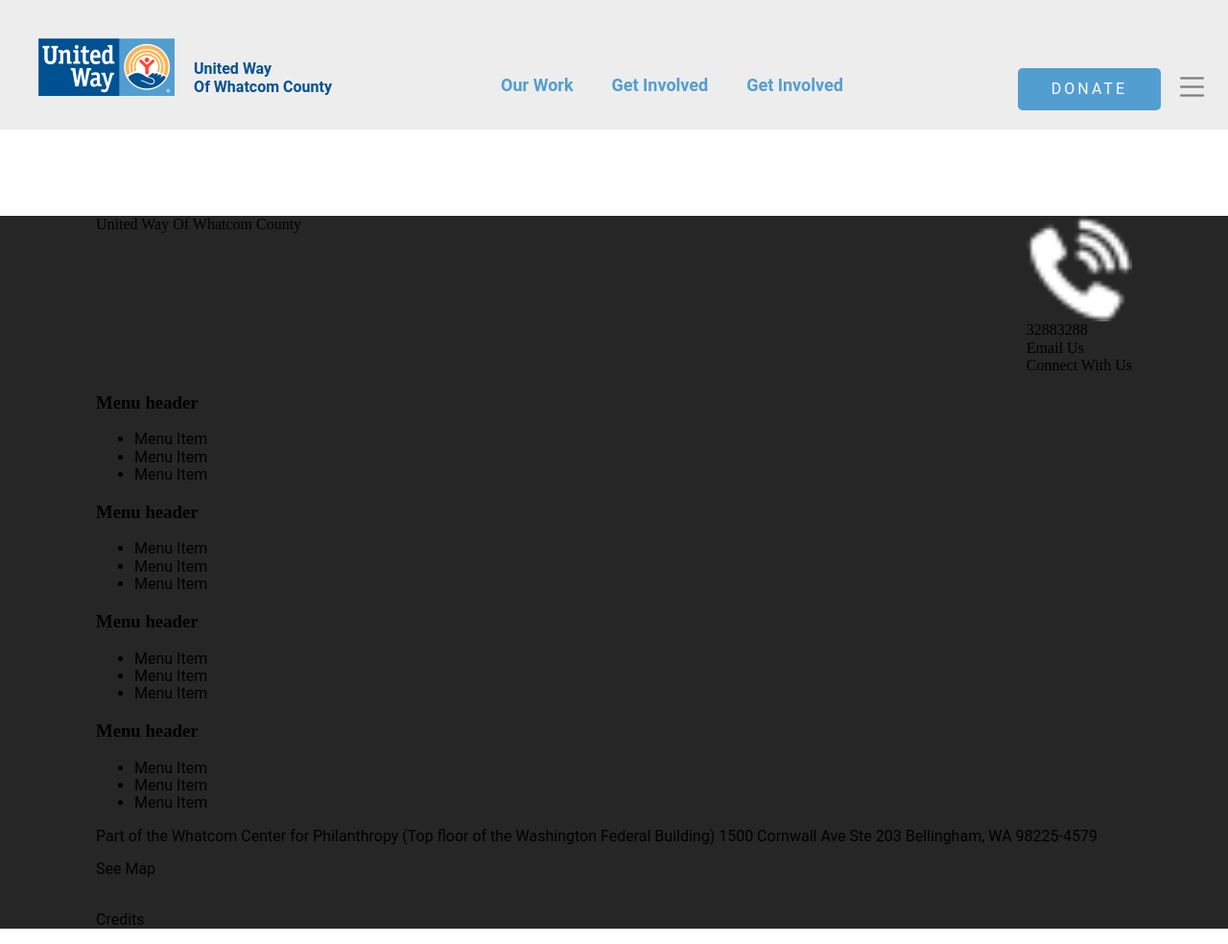
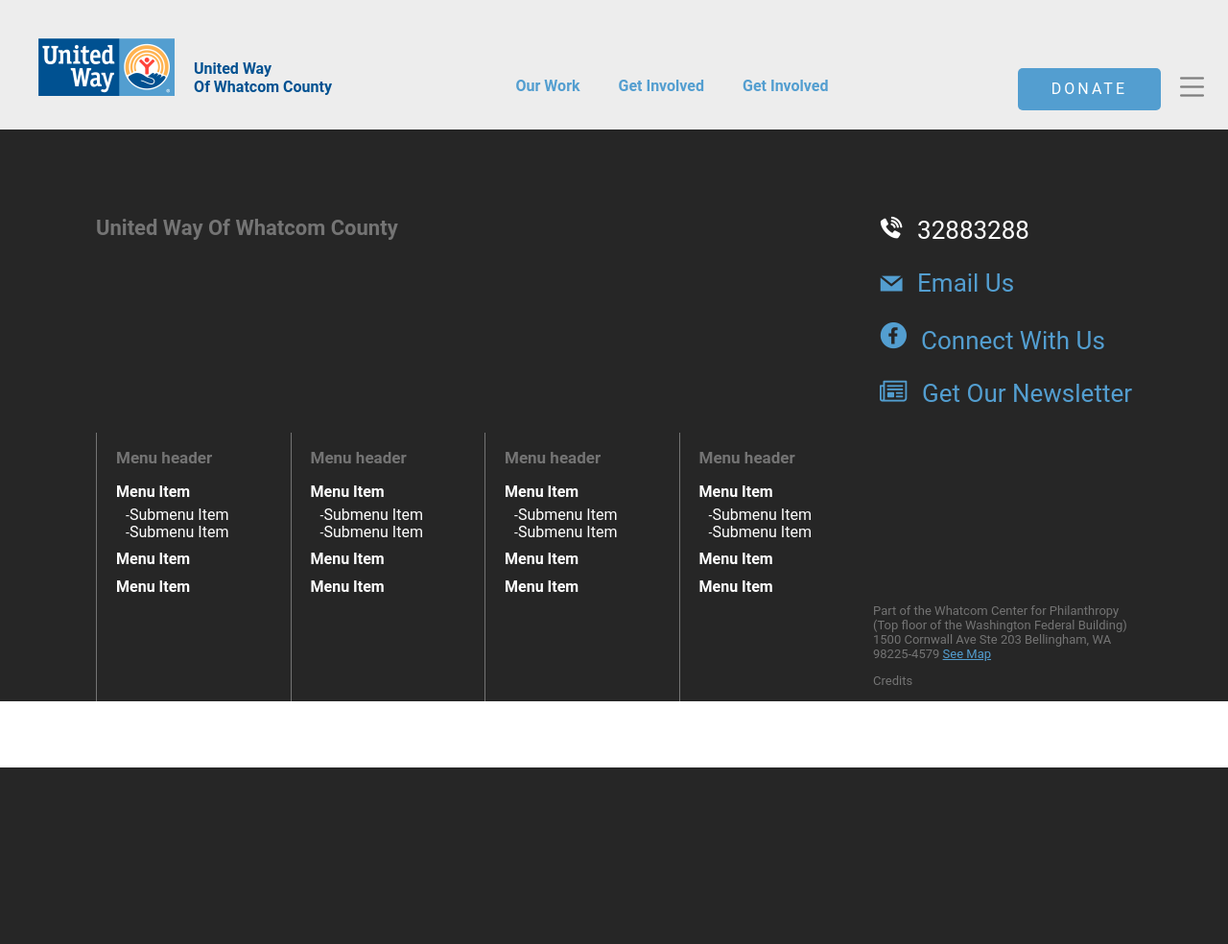
Before and after one commit to lukehtravis/unitedwaywhatcom, a PHP site: page / in a window 1280 px wide. Shown: the whole page at 96% size. After the commit the page ends 800 px from the top, so only its background shows below. Run offline with PHP 8.4, Linux system fonts and the light colour scheme.

Commit message:
desktop footer additions

```diff
--- a/assets/css/_src/_defaults.scss
+++ b/assets/css/_src/_defaults.scss
@@ -7,7 +7,15 @@ html {
   box-sizing: border-box;
 }
 
-p, button, li, a, input {
+h2, h3 {
+  font-family: $roboto;
+}
+
+p, button, li, a, input, span {
   font-size: $text-default;
   font-family: $roboto;
 }
+
+a {
+  color: $color-lightblue;
+}
--- a/assets/css/_src/components/_footer.scss
+++ b/assets/css/_src/components/_footer.scss
@@ -4,7 +4,7 @@ footer {
 
 .footer-container {
   @include pageSideMargins;
-  margin-top: 90px;
+  padding-top: 90px;
 }
 
 .top-footer {
@@ -12,7 +12,89 @@ footer {
   justify-content: space-between;
 }
 
+.footer-title span {
+  font-size: 22px;
+  color: $color-graytext-footer;
+  font-weight: bold;
+}
+
 .footer-contact {
   display: flex;
   flex-direction: column;
+  > div {
+    margin-bottom: 25px;
+  }
+  span {
+    font-size: 26px;
+    color: $color-lightblue;
+    margin-left: 15px;
+  }
+  div:first-of-type span {
+    color: $color-white;
+    margin-bottom: 30px;
+  }
 }
+
+.bottom-footer {
+  display: flex;
+  height: 280px;
+}
+
+.footer-menus {
+  display: grid;
+  grid-template-columns: 25% 25% 25% 25%;
+  width: 75%;
+}
+
+.footer-menu-container {
+  border-left: solid 1px $color-graytext-footer;
+  padding-left: 20px;
+  h3 {
+    color: $color-graytext-footer;
+    font-size: 17px;
+  }
+  li {
+    color: $color-white;
+    font-size: 14px;
+  }
+  .footer-menu {
+    @include menuUl;
+    > li {
+      margin-bottom: 10px;
+    }
+    a {
+      text-decoration: none;
+      color: $color-white;
+    }
+    > li > a {
+      font-weight: bold;
+    }
+    > li ul {
+      list-style: none;
+      padding-left: 0px;
+      margin-top: 5px;
+      margin-bottom: 10px;
+      li {
+        margin-left: 25px;
+      }
+      li::before {
+        content: "-";
+        margin-left: -15px;
+      }
+      li a {
+        font-weight: normal;
+      }
+    }
+  }
+}
+
+.footer-credits {
+  width: 25%;
+  align-self: flex-end;
+  p, a {
+    font-size: 13px;
+  }
+  p {
+    color: $color-graytext-footer;
+  }
+}
--- a/assets/css/main.css
+++ b/assets/css/main.css
@@ -341,9 +341,15 @@ html {
 * {
   box-sizing: border-box; }
 
-p, button, li, a, input {
+h2, h3 {
+  font-family: "Roboto", sans-serif; }
+
+p, button, li, a, input, span {
   font-size: 16px;
   font-family: "Roboto", sans-serif; }
+
+a {
+  color: #539ed0; }
 
 header {
   background-color: #ededed;
@@ -496,14 +502,78 @@ footer {
 .footer-container {
   margin-left: 100px;
   margin-right: 100px;
-  margin-top: 90px; }
+  padding-top: 90px; }
 
 .top-footer {
   display: flex;
   justify-content: space-between; }
 
+.footer-title span {
+  font-size: 22px;
+  color: #747474;
+  font-weight: bold; }
+
 .footer-contact {
   display: flex;
   flex-direction: column; }
+  .footer-contact > div {
+    margin-bottom: 25px; }
+  .footer-contact span {
+    font-size: 26px;
+    color: #539ed0;
+    margin-left: 15px; }
+  .footer-contact div:first-of-type span {
+    color: white;
+    margin-bottom: 30px; }
+
+.bottom-footer {
+  display: flex;
+  height: 280px; }
+
+.footer-menus {
+  display: grid;
+  grid-template-columns: 25% 25% 25% 25%;
+  width: 75%; }
+
+.footer-menu-container {
+  border-left: solid 1px #747474;
+  padding-left: 20px; }
+  .footer-menu-container h3 {
+    color: #747474;
+    font-size: 17px; }
+  .footer-menu-container li {
+    color: white;
+    font-size: 14px; }
+  .footer-menu-container .footer-menu {
+    list-style: none;
+    padding-left: 0px;
+    margin: 0; }
+    .footer-menu-container .footer-menu > li {
+      margin-bottom: 10px; }
+    .footer-menu-container .footer-menu a {
+      text-decoration: none;
+      color: white; }
+    .footer-menu-container .footer-menu > li > a {
+      font-weight: bold; }
+    .footer-menu-container .footer-menu > li ul {
+      list-style: none;
+      padding-left: 0px;
+      margin-top: 5px;
+      margin-bottom: 10px; }
+      .footer-menu-container .footer-menu > li ul li {
+        margin-left: 25px; }
+      .footer-menu-container .footer-menu > li ul li::before {
+        content: "-";
+        margin-left: -15px; }
+      .footer-menu-container .footer-menu > li ul li a {
+        font-weight: normal; }
+
+.footer-credits {
+  width: 25%;
+  align-self: flex-end; }
+  .footer-credits p, .footer-credits a {
+    font-size: 13px; }
+  .footer-credits p {
+    color: #747474; }
 
 /*# sourceMappingURL=main.css.map */
--- a/footer.php
+++ b/footer.php
@@ -5,9 +5,10 @@
         <span>United Way Of Whatcom County</span>
       </div>
       <div class="footer-contact">
-        <img src="assets/img/Phone.png" /><span>32883288</span>
-        <span>Email Us</span>
-        <span>Connect With Us</span>
+        <div class="contact"><img src="assets/img/Phone.png" /><span>32883288</span></div>
+        <div class="contact"><img src="assets/img/email.png" /><span>Email Us</span></div>
+        <div class="contact"><img src="assets/img/facebook.png" /><span>Connect With Us</span></div>
+        <div class="contact"><img src="assets/img/newspaper.png" /><span>Get Our Newsletter</span></div>
       </div>
     </section>
     <section class="bottom-footer">
@@ -15,33 +16,57 @@
         <div class="footer-menu-container">
           <h3>Menu header</h3>
           <ul class="footer-menu">
-            <li>Menu Item</li>
-            <li>Menu Item</li>
-            <li>Menu Item</li>
+            <li>
+              <a href="#">Menu Item</a>
+              <ul class="footer-submenu">
+                <li><a href="#">Submenu Item</a>
+                <li><a href="#">Submenu Item</a>
+              </ul>
+            </li>
+            <li><a href="#">Menu Item</a></li>
+            <li><a href="#">Menu Item</a></li>
           </ul>
         </div>
         <div class="footer-menu-container">
           <h3>Menu header</h3>
           <ul class="footer-menu">
-            <li>Menu Item</li>
-            <li>Menu Item</li>
-            <li>Menu Item</li>
+            <li>
+              <a href="#">Menu Item</a>
+              <ul class="footer-submenu">
+                <li><a href="#">Submenu Item</a>
+                <li><a href="#">Submenu Item</a>
+              </ul>
+            </li>
+            <li><a href="#">Menu Item</a></li>
+            <li><a href="#">Menu Item</a></li>
           </ul>
         </div>
         <div class="footer-menu-container">
           <h3>Menu header</h3>
           <ul class="footer-menu">
-            <li>Menu Item</li>
-            <li>Menu Item</li>
-            <li>Menu Item</li>
+            <li>
+              <a href="#">Menu Item</a>
+              <ul class="footer-submenu">
+                <li><a href="#">Submenu Item</a>
+                <li><a href="#">Submenu Item</a>
+              </ul>
+            </li>
+            <li><a href="#">Menu Item</a></li>
+            <li><a href="#">Menu Item</a></li>
           </ul>
         </div>
         <div class="footer-menu-container">
           <h3>Menu header</h3>
           <ul class="footer-menu">
-            <li>Menu Item</li>
-            <li>Menu Item</li>
-            <li>Menu Item</li>
+            <li>
+              <a href="#">Menu Item</a>
+              <ul class="footer-submenu">
+                <li><a href="#">Submenu Item</a>
+                <li><a href="#">Submenu Item</a>
+              </ul>
+            </li>
+            <li><a href="#">Menu Item</a></li>
+            <li><a href="#">Menu Item</a></li>
           </ul>
         </div>
       </div>
@@ -52,11 +77,10 @@
             (Top floor of the Washington Federal Building)
             1500 Cornwall Ave Ste 203
             Bellingham, WA 98225-4579
+            <a href="#">See Map</a>
           </p>
-          <a>See Map</a>
         </div>
         <div>
-          <img />
           <p>Credits</p>
         </div>
       </div>
```
